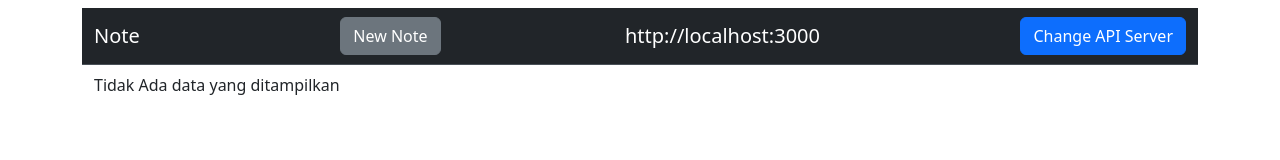
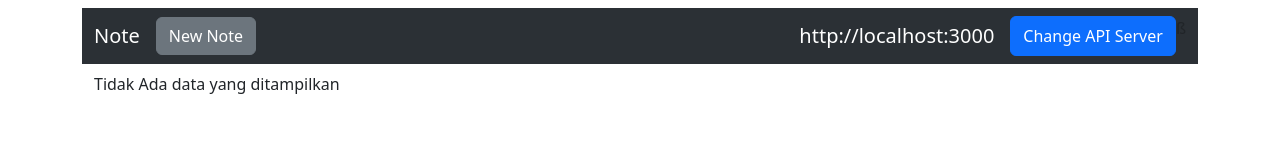
Before and after one commit to ariemusbandi/note-client, a plain HTML site: page index.html in a window 1280 px wide. Drawn offline with nearby package versions, Linux system fonts and the light colour scheme; no server answers.

Commit message:
Ubah Navbar

```diff
--- a/index.html
+++ b/index.html
@@ -9,15 +9,28 @@
 </head>
 <body>
     <div class="container">
-        <nav class="navbar bg-dark border-bottom border-body mt-2" data-bs-theme="dark">
+        <nav class="navbar navbar-expand-lg bg-body-tertiary mt-2" data-bs-theme="dark">
             <!-- Navbar content -->
              <div class="container-fluid">
                 <a class="navbar-brand" href="#">Note</a>
-                <button type="button" class="btn btn-secondary" id="newNote">New Note</button>
-                <a class="navbar-brand" id="api-url">http</a>
-                <button type="button" class="btn btn-primary" data-bs-toggle="modal" data-bs-target="#exampleModal">Change API Server</button>
+                <button class="navbar-toggler" type="button" data-bs-toggle="collapse" data-bs-target="#navbarSupportedContent" aria-controls="navbarSupportedContent" aria-expanded="false" aria-label="Toggle navigation">
+                  <span class="navbar-toggler-icon"></span>
+                </button>
+                <div class="collapse navbar-collapse" id="navbarSupportedContent">
+                  <ul class="navbar-nav me-auto mb-2 mb-lg-0">
+                    <li class="nav-item">
+                      <button type="button" class="btn btn-secondary" id="newNote">New Note</button>
+
+                    </li>
+                  </ul>
+
+                <div class="d-flex">
+                  <a class="navbar-brand" id="api-url">http</a>
+                  <button type="button" class="btn btn-primary" data-bs-toggle="modal" data-bs-target="#exampleModal">Change API Server</button>ß
+
+                </div>
              </div>
-
+            </div>
         </nav>
 
         <div class="container mt-2" id="notes">
```
